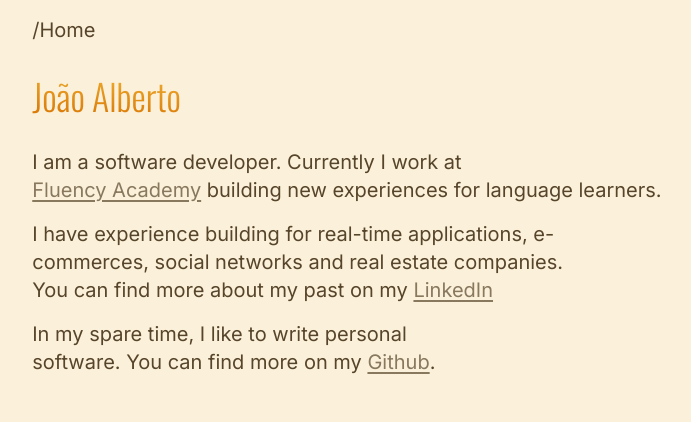
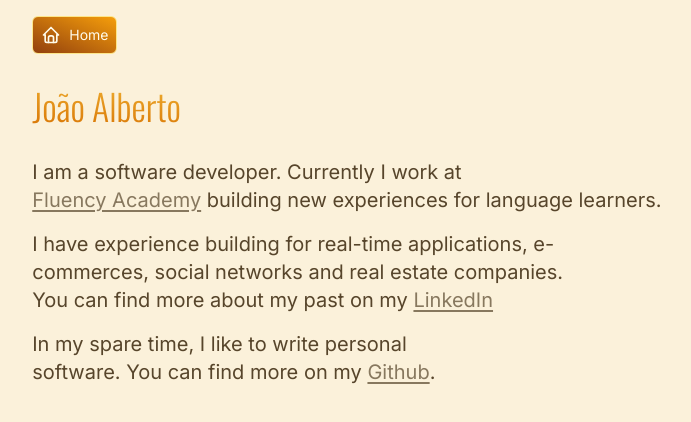
Before and after one commit to joaoalberto-dev/joaoalberto.dev, a Next.js app: page / in a window 1280 px wide. Shown: the top 422 px of the page, without its empty margins (220-911 px from the left). Built offline with nearby package versions, Linux system fonts and the light colour scheme.

Commit message:
feat: new nav button

```diff
--- a/src/components/navbar.tsx
+++ b/src/components/navbar.tsx
@@ -1,9 +1,16 @@
+import { IconHome } from "@tabler/icons-react";
 import Link from "next/link";
 
 function Navbar() {
   return (
     <nav className="flex gap-2">
-      <Link href="/">/Home</Link>
+      <Link
+        className="flex gap-2 text-sm p-2 items-center justify-center rounded-md bg-gradient-to-tr from-amber-800 to-amber-500 border border-amber-200 text-amber-50"
+        href="/"
+      >
+        <IconHome className="w-5 h-5" />
+        <span>Home</span>
+      </Link>
     </nav>
   );
 }
```
